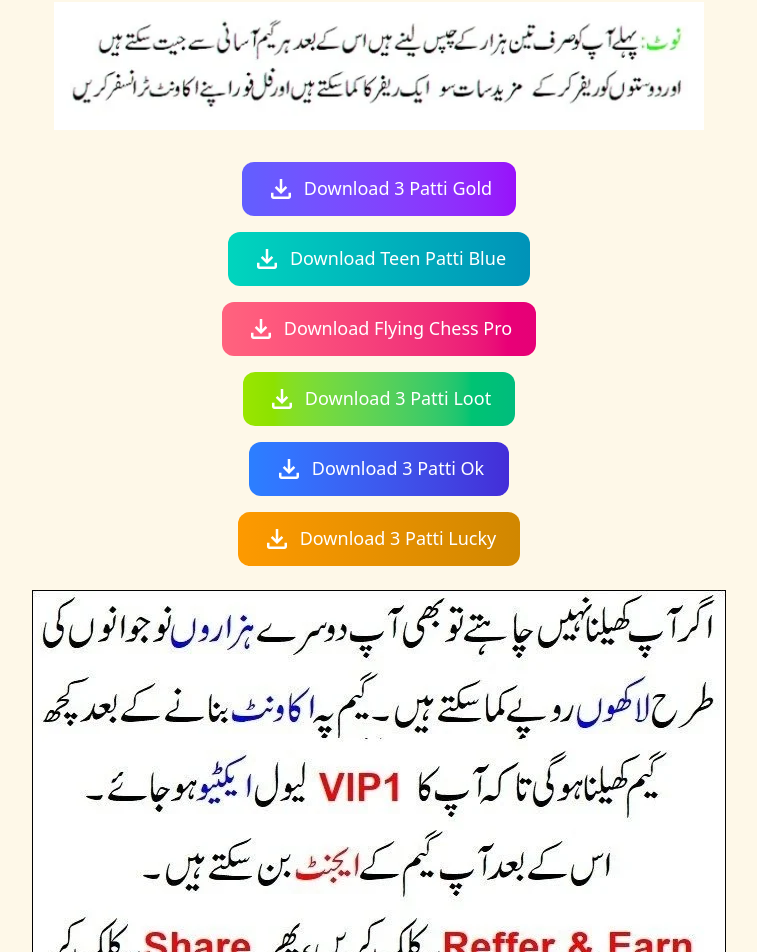
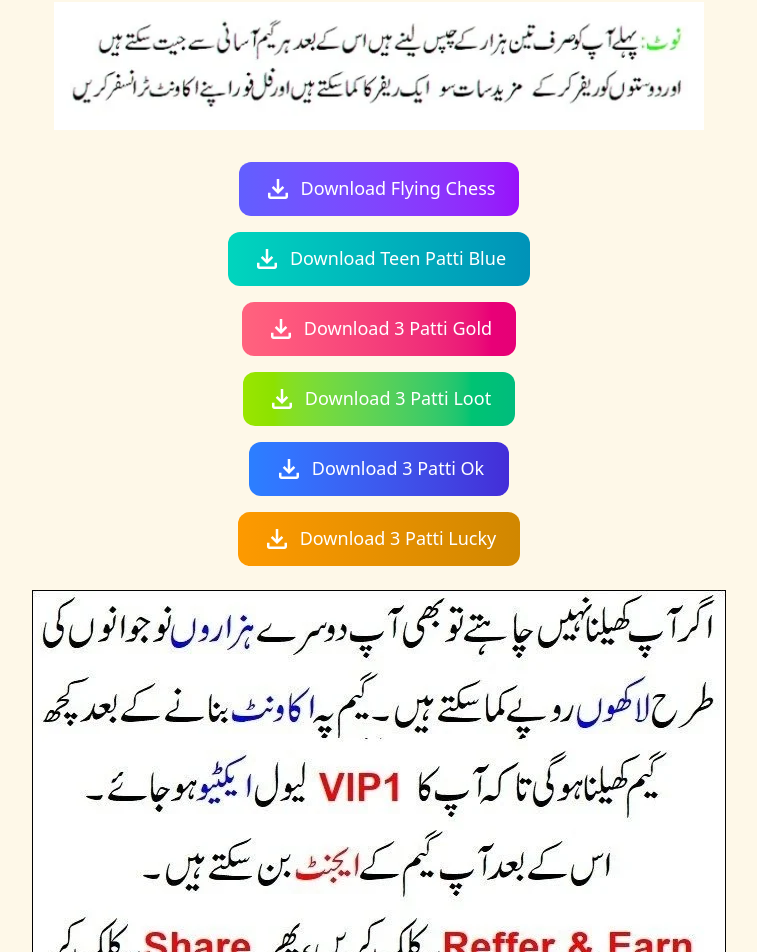
Before and after one commit to SyedAwais34/Game-Website, a React (Vite) app: page / in a window 1280 px wide. Shown: the part 758-1710 px from the top of the page, without its empty margins (261-1018 px from the left). Built offline with nearby package versions, Linux system fonts and the light colour scheme.

Commit message:
Update HomePage.jsx

```diff
--- a/src/components/HomePage.jsx
+++ b/src/components/HomePage.jsx
@@ -11,9 +11,9 @@
     "Download 3 Patti Teen ",
     "Download DragonTigerClub",
     "Download 3 Patti No 1",
+    "Download Flying Chess",
+    "Download Teen Patti Blue",
     "Download 3 Patti Gold",
-    "Download Teen Patti Blue",
-    "Download Flying Chess Pro",
     "Download 3 Patti Loot",
     "Download 3 Patti Ok",
     "Download 3 Patti Lucky",
```
